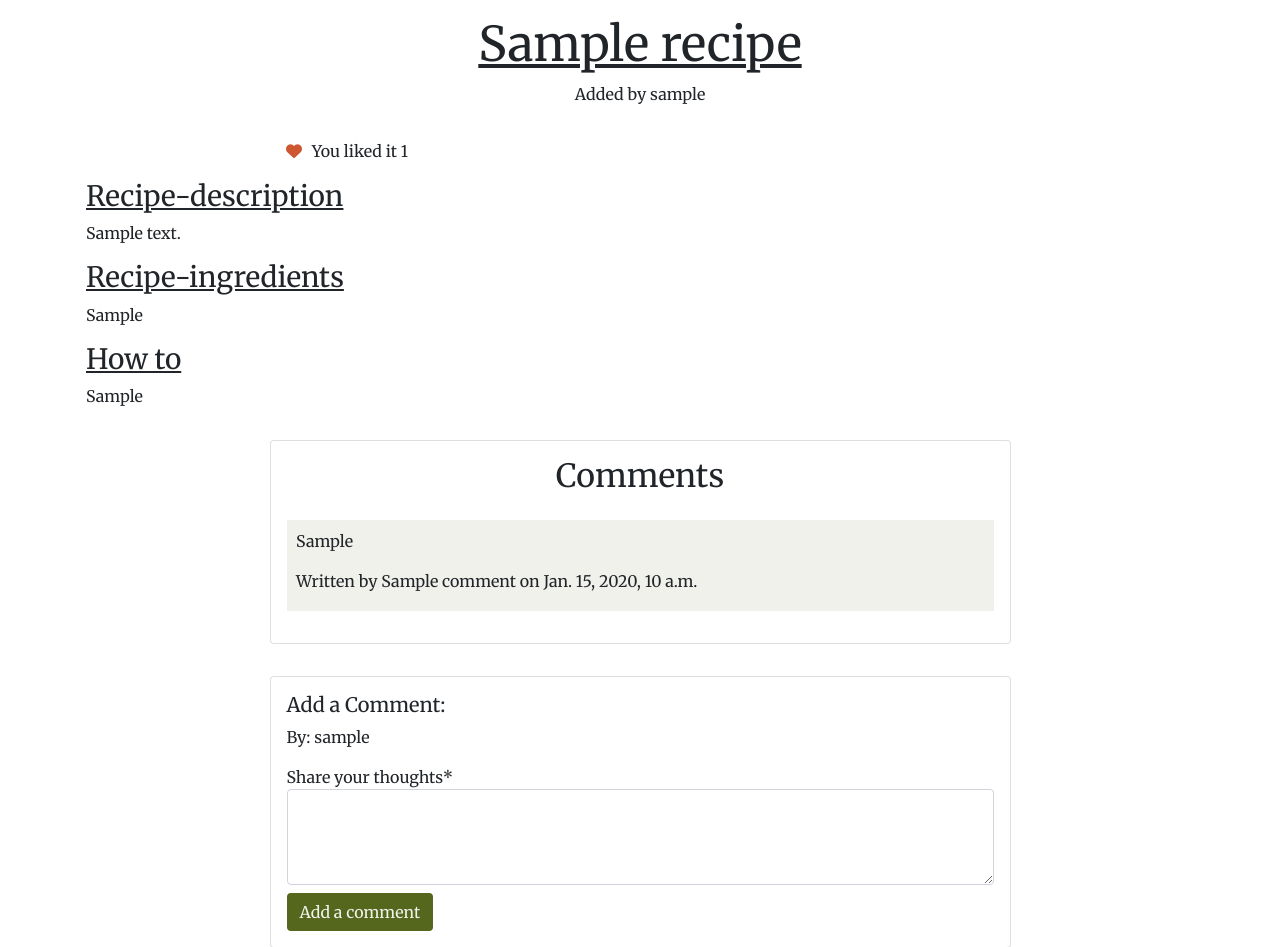
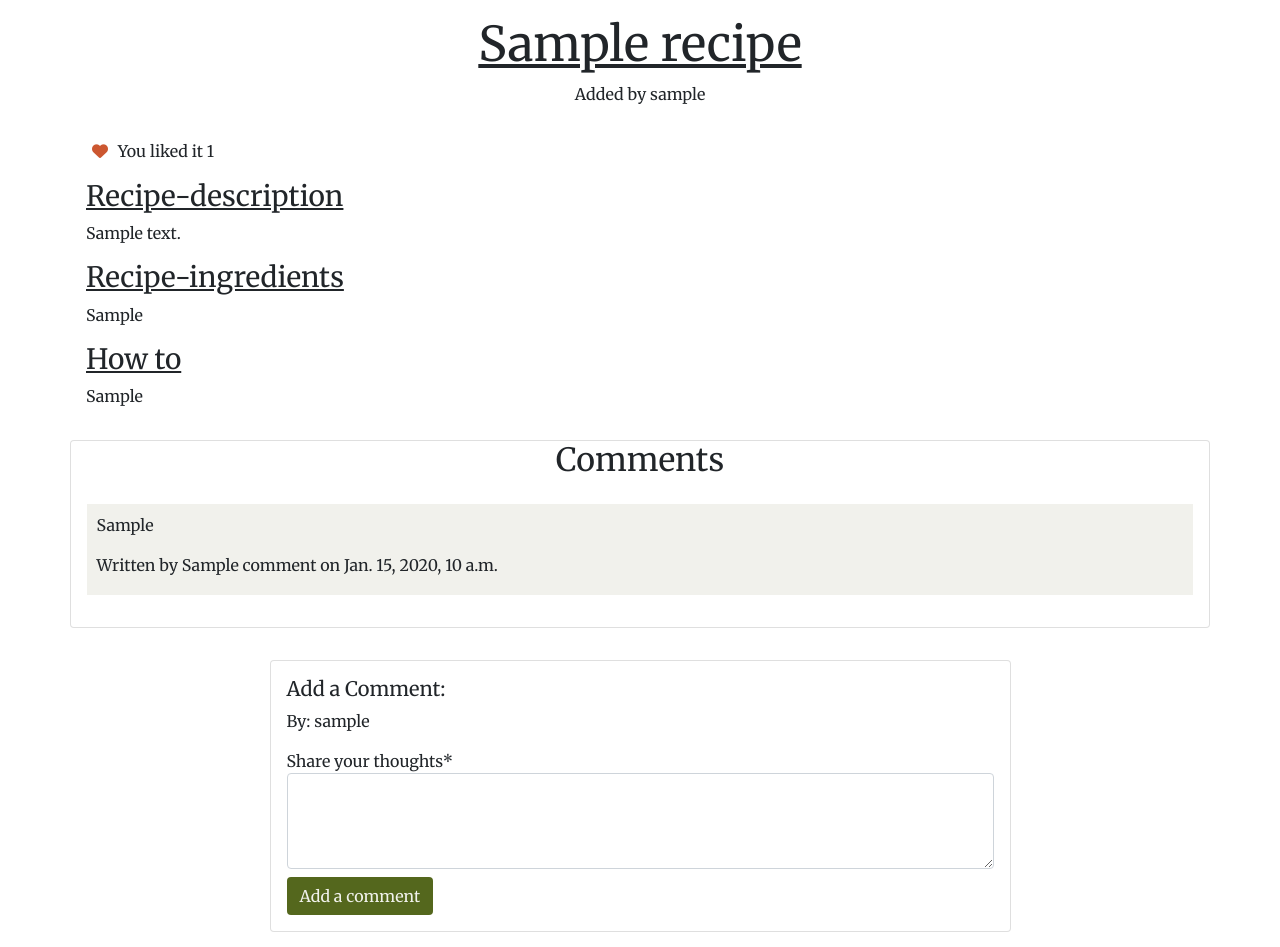
Before and after one commit to malinpalo/Tastebook, a Django app: a page that uses templates/base.html in a window 1280 px wide. Shown: the part 532-1479 px from the top of the page. Run offline with Django 3.2, Linux system fonts and the light colour scheme; a user stored in the database is signed in; tables that the repository leaves empty hold one stand-in row (values such as "Sample post"); some libraries are stand-ins or nearby versions; some web fonts are replaced.

Commit message:
Modify style on likes section

```diff
--- a/static/css/style.css
+++ b/static/css/style.css
@@ -105,11 +105,6 @@
 }
 
 /* Comments section*/
-.recipe-comment-card {
-    padding-top: 1rem;
-    max-width: 65%;
-    margin: 0 auto;
-}
 
 .recipe-comment-body {
     position: relative;
@@ -167,8 +162,7 @@
 
 /* Likes */
 .likes-recipe {
-    width: 65%;
-    margin: 1rem auto;
+    margin-bottom: 1rem;
 }
 
 .likes-recipe button {
```
